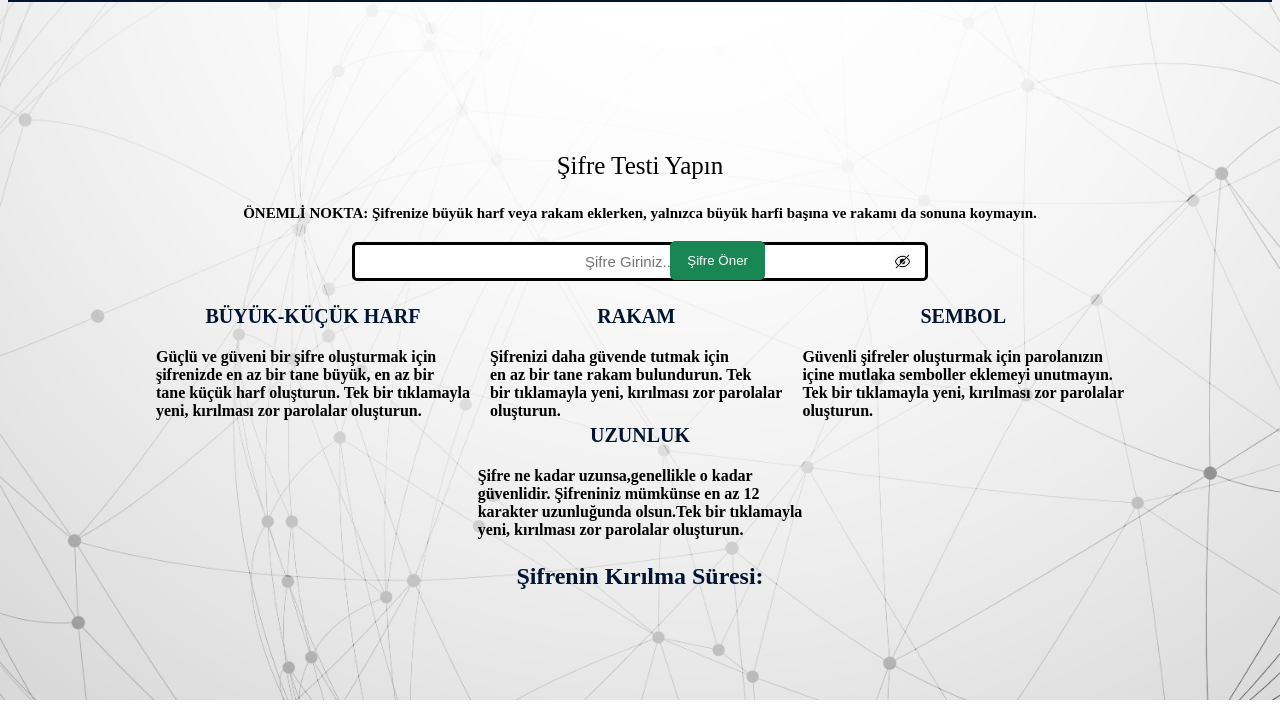
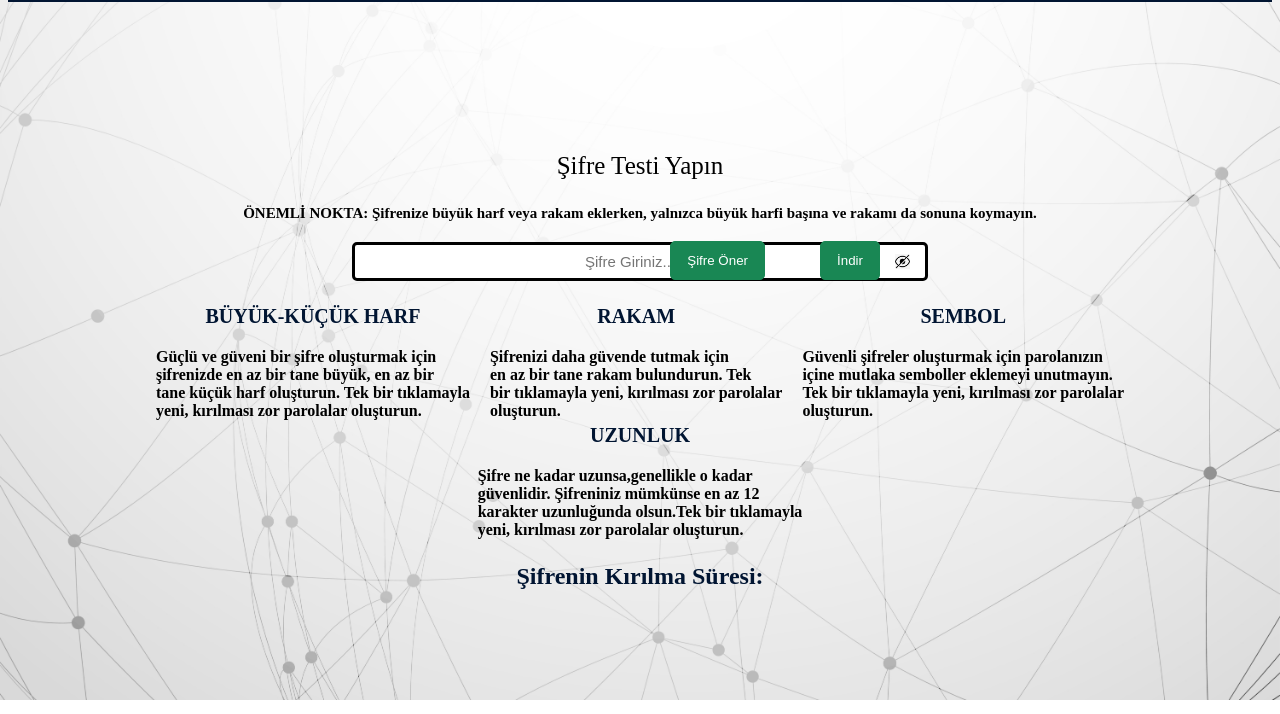
Before and after one commit to emrecancavus/passwordcrc, a plain HTML site: page index.html in a window 1280 px wide. Shown: the part 86-800 px from the top of the page. Drawn offline with Linux system fonts and the light colour scheme.

Commit message:
indi.txt eklendi

```diff
--- a/index.html
+++ b/index.html
@@ -100,6 +100,7 @@
             <img src="eye1.png" name="eye" id="eye" onclick="toogle()">
         </div>
         <button onclick="generatePassword()" id="check" type="button" class="btn btn-success" style="padding:11px 16px; border:1px solid #198754; border-radius:5px; background-color:#198754; color:white; position:absolute; right:515px; top:327px; z-index:1;" disabled>Şifre Öner</button>
+        <button onclick="downloadFile()" id="indir" type="button" class="btn btn-success" style="padding:11px 16px; border:1px solid #198754; border-radius:5px; background-color:#198754; color:white; position:absolute; right:400px; top:327px; z-index:1;">İndir</button>
         <center><div id = "deneme" style = "display:none; width:auto; border:2px solid black; padding:3px; border-radius:5px; border-color:green;"></div></center>
 
 
@@ -157,6 +158,17 @@ function toogle(){
         state=true;
     }
 }
+
+function downloadFile () {
+ const link = document.createElement("a");
+ const content = document.getElementById("password").value; // burası dosyanın içeriği.
+ const file = new Blob([content], { type: 'text/plain' });
+ link.href = URL.createObjectURL(file);
+ link.download = "indir.txt";
+ link.click();
+ URL.revokeObjectURL(link.href);
+};
+
 const input = document.querySelector("#password");
 const inputBox = document.querySelector(".input-box");
 const lowerUpperInput = document.querySelector(".lowerUpper");
```
